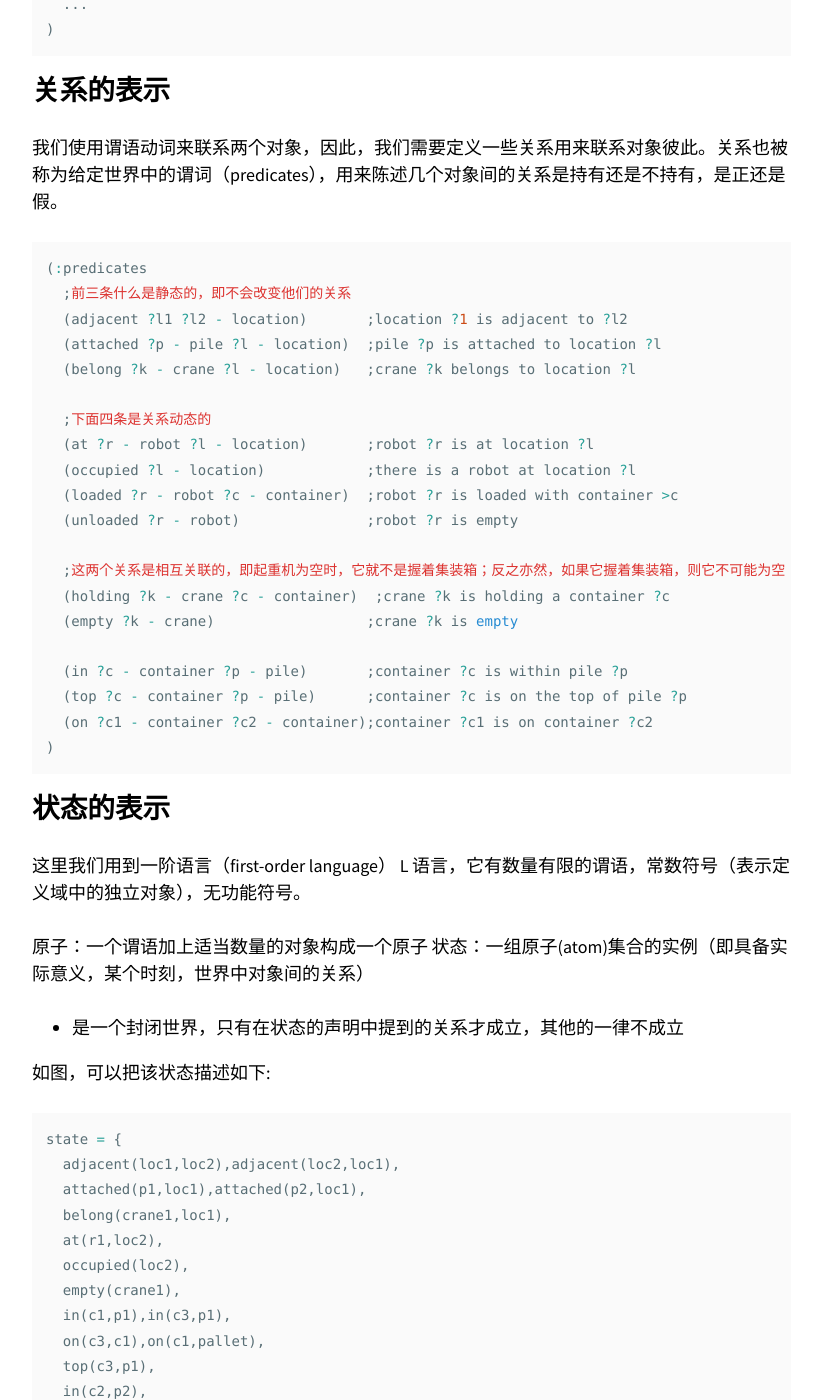
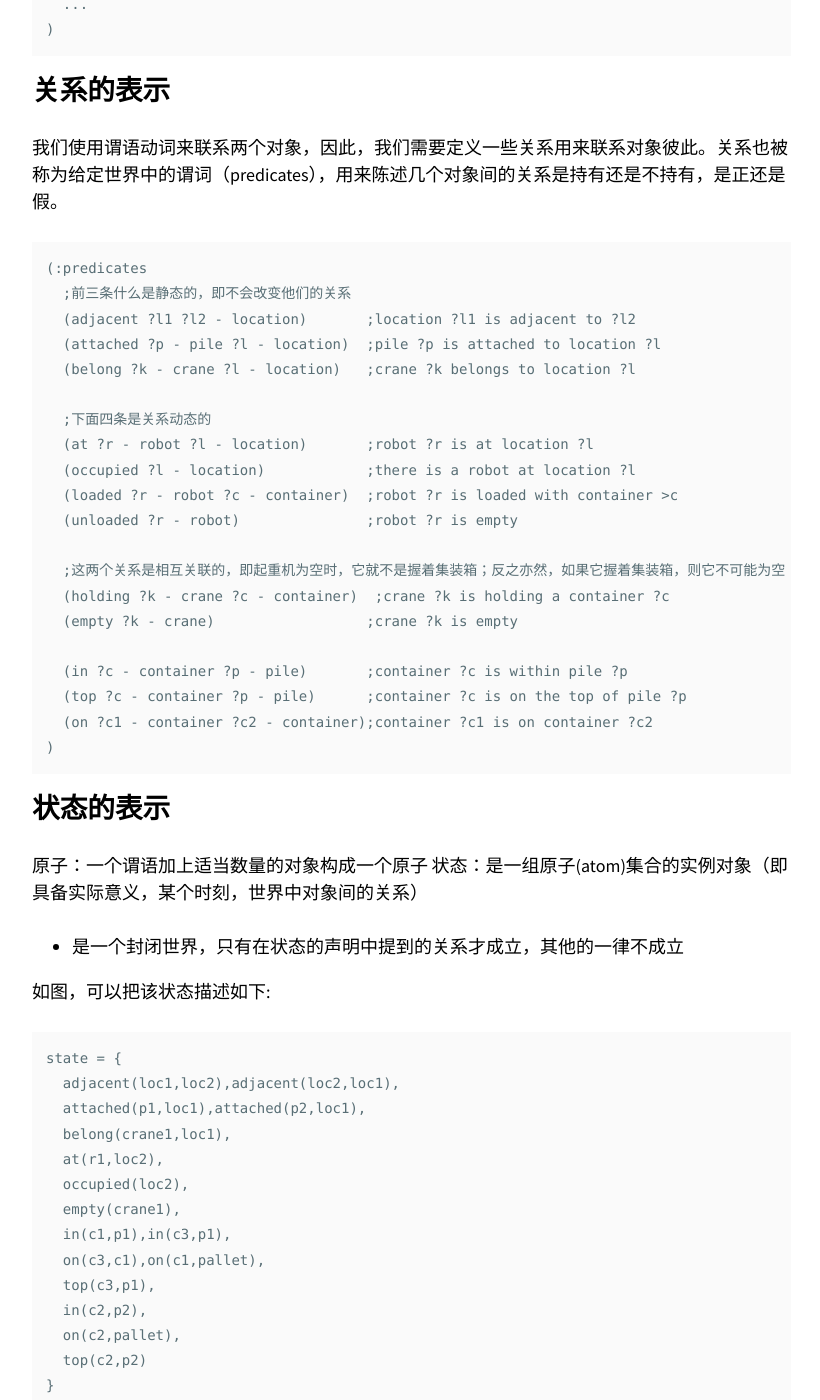
Before and after one commit to YimiCGH/YimiCGH.github.io, a Jekyll site: the page built from _posts/2019-11-04-AI-Plan-04-PDDL.md, in a window 1280 px wide and 1400 px high, scrolled down 3612 px. Shown: the whole window, without its empty margins (343-1163 px from the left). Built offline with Jekyll 4.4.1, drawn with Linux system fonts in a browser that asks for light colours; nearby versions of some CDN libraries; comment, search, counter and statistics services are not loaded; some of the changed text lies outside the part shown.

Commit message:
测试Gemfile

````diff
--- a/Gemfile
+++ b/Gemfile
@@ -1,6 +1,6 @@
 source "https://rubygems.org"
-gem "jekyll-theme-so-simple"
-gem "wdm", "~> 0.1.0" if Gem.win_platform?
+#gem "jekyll-theme-so-simple"
+#gem "wdm", "~> 0.1.0" if Gem.win_platform?
 group :jekyll_plugins do
   gem "github-pages"
   gem 'jekyll-admin'
--- a/_posts/2019-11-04-AI-Plan-04-PDDL.md
+++ b/_posts/2019-11-04-AI-Plan-04-PDDL.md
@@ -74,7 +74,7 @@
 
 然后我们可以用PDDL表示这些类型
 
-```c
+```
 (define(domain DWR)               ;告诉系统开始定义,定义的东西是 domain,名称为DWR
   (:requirement :strips :typing)  ;此特定领域的需要strips和typing这两个扩展
   (:types
@@ -92,10 +92,10 @@
 
 我们使用谓语动词来联系两个对象，因此，我们需要定义一些关系用来联系对象彼此。关系也被称为给定世界中的谓词（predicates），用来陈述几个对象间的关系是持有还是不持有，是正还是假。
 
-```c
+```
 (:predicates
   ;前三条什么是静态的，即不会改变他们的关系
-  (adjacent ?l1 ?l2 - location)       ;location ?1 is adjacent to ?l2
+  (adjacent ?l1 ?l2 - location)       ;location ?l1 is adjacent to ?l2
   (attached ?p - pile ?l - location)  ;pile ?p is attached to location ?l
   (belong ?k - crane ?l - location)   ;crane ?k belongs to location ?l
 
@@ -115,17 +115,16 @@
 )
 ```
 
+
 ## 状态的表示
 
-这里我们用到一阶语言（first-order language） L 语言，它有数量有限的谓语，常数符号（表示定义域中的独立对象），无功能符号。
-
 原子：一个谓语加上适当数量的对象构成一个原子
-状态：一组原子(atom)集合的实例（即具备实际意义，某个时刻，世界中对象间的关系）
+状态：是一组原子(atom)集合的实例对象（即具备实际意义，某个时刻，世界中对象间的关系）
   - 是一个封闭世界，只有在状态的声明中提到的关系才成立，其他的一律不成立
 
 如图，可以把该状态描述如下:
 
-```c
+```
 state = {
   adjacent(loc1,loc2),adjacent(loc2,loc1),
   attached(p1,loc1),attached(p2,loc1),
@@ -166,7 +167,7 @@
   - precond:belong(k,l),attached(p,l),holding(k,c),top(d,p)
   - effects:¬holding(k,c),empty(k),in(c,p),top(c,p),on(c,d),¬top(d,p)
 
-```c
+```
 ;; move a robot between two adjacent locations
 (:action move
   :parameters (?r - robot ?from ?to - location)
@@ -200,7 +201,7 @@
 某个状态可能有许多行动，我们需要从中找出合适的行动
 那么如何找出合适的行动呢？
 
-```c
+```
 function addApplicables(A,op ,precs, σ,s)
   if precs+.isEmpty() then
     for every np in precs- do
````
Also changed, not shown: other parts of _posts/2019-11-04-AI-Plan-04-PDDL.md (+3 -1 lines).
